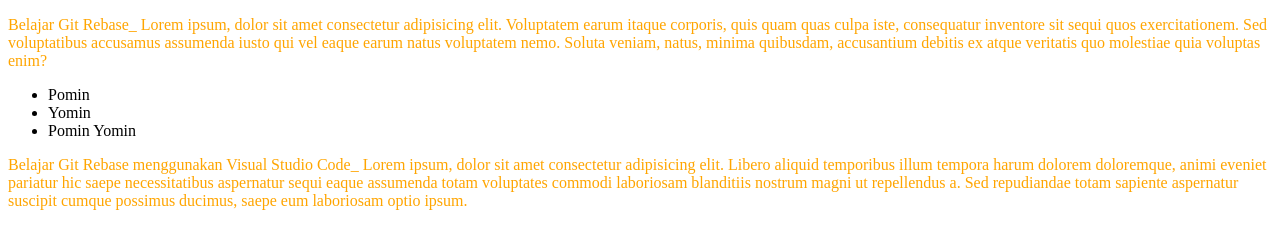
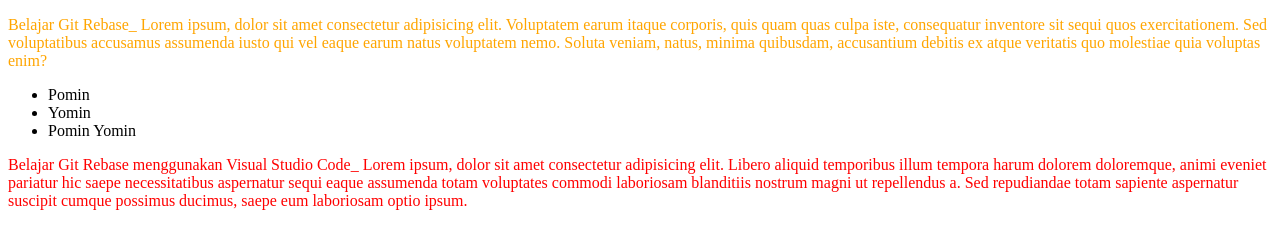
Before and after one commit to jenpomin/Git-Rebase-Lagi, a plain HTML site: page index.html in a window 1280 px wide. Drawn offline with Linux system fonts and the light colour scheme.

Commit message:
tambah p lagi-ubah warna p kedua jadi merah

```diff
--- a/style.css
+++ b/style.css
@@ -1,3 +1,7 @@
 p {
     color: orange;
 }
+
+p:last-of-type {
+    color: red;
+}
```
